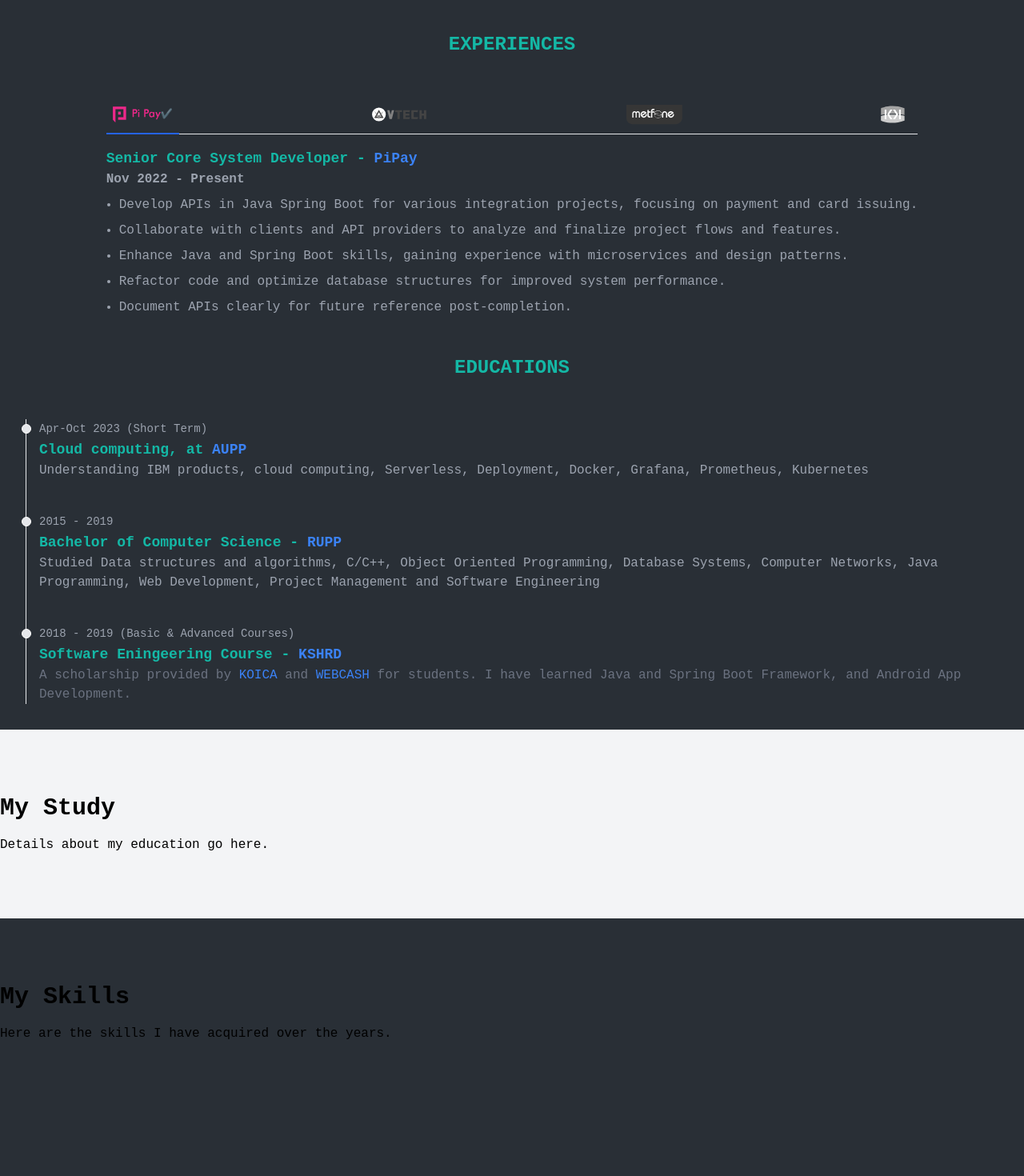
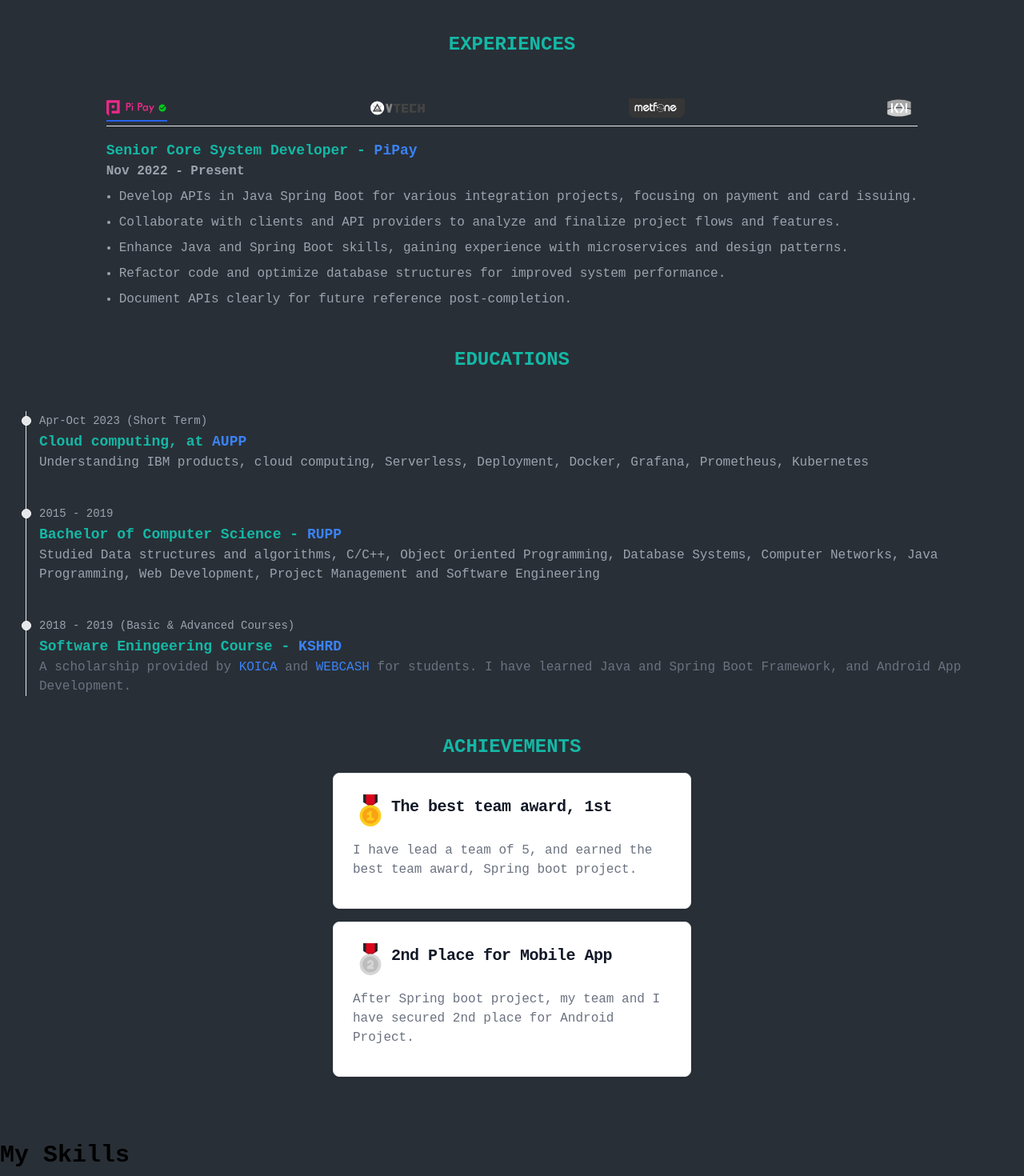
Before and after one commit to LeuKongsun/ksnl, a Next.js app: page / in a window 1280 px wide. Shown: the part 860-2330 px from the top of the page at 80% size. Before the commit the page ends 2284 px from the top, so only its background shows below. Built offline with nearby package versions, Linux system fonts and the light colour scheme.

Commit message:
feat(achievement): adding achievement

```diff
--- a/src/app/globals.css
+++ b/src/app/globals.css
@@ -21,3 +21,15 @@
 .svg-logo:hover {
   filter: grayscale(0%); /* Return to color on hover */
 }
+
+.flip-container {
+  perspective: 1000px;
+}
+
+.flipped .flipper {
+  transform: rotateY(180deg);
+}
+
+.backface-hidden {
+  backface-visibility: hidden;
+}
--- a/src/app/page.tsx
+++ b/src/app/page.tsx
@@ -1,3 +1,4 @@
+import Achievement from "@/components/achievement/Achievement";
 import Education from "@/components/education/Education";
 import Experiences from "@/components/experiences/Experiences";
 import Hero from "@/components/hero/Hero";
@@ -14,10 +15,7 @@
       <Education />
 
       {/* Study Section */}
-      <section id="study" className="py-20 bg-gray-100">
-        <h2 className="text-3xl font-bold">My Study</h2>
-        <p className="mt-4">Details about my education go here.</p>
-      </section>
+      <Achievement />
 
       {/* Skills Section */}
       <section id="skills" className="py-20">
--- /dev/null
+++ b/src/components/achievement/Achievement.tsx
@@ -0,0 +1,43 @@
+import GoldIcon from "@/public/icons/BestAwardIcon";
+import SilverAwardIcon from "@/public/icons/SilverAwardIcon";
+import React from "react";
+
+const Achievement = () => {
+  return (
+    <div className="flex flex-col items-center text-white gap-4 mt-4">
+      <h1 className="text-2xl text-teal-500 font-bold">ACHIEVEMENTS</h1>
+
+      <div className="max-w-md p-6 bg-white border border-gray-200 rounded-lg shadow dark:bg-gray-800 dark:border-gray-700">
+        <div className="flex items-center gap-1 mb-4">
+          <GoldIcon />
+          <a href="#">
+            <h5 className="mb-2 text-xl font-semibold tracking-tight text-gray-900 dark:text-white">
+              The best team award, 1st
+            </h5>
+          </a>
+        </div>
+        <p className="mb-3 font-normal text-gray-500 dark:text-gray-400">
+          I have lead a team of 5, and earned the best team award, Spring boot
+          project.
+        </p>
+      </div>
+
+      <div className="max-w-md p-6 bg-white border border-gray-200 rounded-lg shadow dark:bg-gray-800 dark:border-gray-700">
+        <div className="flex items-center gap-1 mb-4">
+          <SilverAwardIcon />
+          <a href="#">
+            <h5 className="mb-2 text-xl font-semibold tracking-tight text-gray-900 dark:text-white">
+              2nd Place for Mobile App
+            </h5>
+          </a>
+        </div>
+        <p className="mb-3 font-normal text-gray-500 dark:text-gray-400">
+          After Spring boot project, my team and I have secured 2nd place for
+          Android Project.
+        </p>
+      </div>
+    </div>
+  );
+};
+
+export default Achievement;
--- a/src/components/experiences/TabView.tsx
+++ b/src/components/experiences/TabView.tsx
@@ -7,6 +7,7 @@
 import JobDescription from "./JobDescription";
 import { Tab } from "@/types/type";
 import { bikayData, metfoneData, pipayData, vtechData } from "@/data/Jobs";
+import DoneIcon from "@/public/icons/DoneIcon";
 
 const tabs: Tab[] = [
   { name: "Pipay", component: <Pipay /> },
@@ -28,12 +29,12 @@
   return (
     <div>
       <div className="border-b border-gray-200 dark:border-gray-700">
-        <ul className="flex flex-wrap justify-between -mb-px font-medium text-center text-gray-500 dark:text-gray-400">
+        <ul className="flex flex-wrap justify-between -mb-px font-medium text-center text-gray-400 dark:text-gray-400">
           {tabs.map(({ name, component }) => (
             <li className="me-2" key={name}>
               <button
                 onClick={() => setActiveTab(name)}
-                className={`inline-flex items-center justify-center p-2 border-b-2 rounded-t-lg ${
+                className={`inline-flex items-center justify-center border-b-2 rounded-t-lg ${
                   activeTab === name
                     ? "text-blue-600 border-blue-600 dark:text-blue-500 dark:border-blue-500"
                     : "border-transparent hover:text-gray-600 hover:border-gray-300 dark:hover:text-gray-300 svg-logo"
@@ -41,9 +42,11 @@
                 aria-current={activeTab === name ? "page" : undefined}
               >
                 {name === "Pipay" ? (
-                  <span className="flex items-center">
+                  <span className="flex items-center gap-1">
                     <Pipay />
-                    <span className="text-xs">✔️</span>
+                    <span className="text-xs">
+                      <DoneIcon />
+                    </span>
                   </span>
                 ) : (
                   component
--- /dev/null
+++ b/src/public/icons/BestAwardIcon.tsx
@@ -0,0 +1,41 @@
+const BestAwardIcon = () => {
+  return (
+    <svg viewBox="0 0 64 64" width={44} height={44} xmlns="http://www.w3.org/2000/svg" fill="#000000">
+      <g id="SVGRepo_bgCarrier" stroke-width="0"></g>
+      <g
+        id="SVGRepo_tracerCarrier"
+        strokeLinecap="round"
+        strokeLinejoin="round"
+      ></g>
+      <g id="SVGRepo_iconCarrier">
+        {" "}
+        <g id="Flat">
+          {" "}
+          <g id="Color">
+            {" "}
+            <polygon
+              fill="#212529"
+              points="45 17 32 25 19 17 19 3 45 3 45 17"
+            ></polygon>{" "}
+            <polygon
+              fill="#dd051d"
+              points="40 3 40 20.08 32 25 24 20.08 24 3 40 3"
+            ></polygon>{" "}
+            <path
+              d="M32,25l6.49-4a21.36,21.36,0,0,0-13,0Z"
+              fill="#a60416"
+            ></path>{" "}
+            <circle cx="32" cy="41.5" fill="#fccd1d" r="19.5"></circle>{" "}
+            <circle cx="32" cy="41.5" fill="#f9a215" r="14.5"></circle>{" "}
+            <path
+              d="M34.13,43.63V33H29.88a3.19,3.19,0,0,1-3.19,3.19H25.63v4.25h4.25v3.19a2.13,2.13,0,0,1-2.13,2.12H25.63V50H38.38V45.75H36.25A2.12,2.12,0,0,1,34.13,43.63Z"
+              fill="#fccd1d"
+            ></path>{" "}
+          </g>{" "}
+        </g>{" "}
+      </g>
+    </svg>
+  );
+};
+
+export default BestAwardIcon;
--- /dev/null
+++ b/src/public/icons/DoneIcon.tsx
@@ -0,0 +1,23 @@
+const DoneIcon = () => {
+  return (
+    <svg viewBox="0 0 24 24" fill="none" width={12} height={12} xmlns="http://www.w3.org/2000/svg">
+      <g id="SVGRepo_bgCarrier" stroke-width="0"></g>
+      <g
+        id="SVGRepo_tracerCarrier"
+        stroke-linecap="round"
+        stroke-linejoin="round"
+      ></g>
+      <g id="SVGRepo_iconCarrier">
+        {" "}
+        <path
+          fill-rule="evenodd"
+          clip-rule="evenodd"
+          d="M12 21C16.9706 21 21 16.9706 21 12C21 10.1666 20.4518 8.46124 19.5103 7.03891L12.355 14.9893C11.6624 15.7589 10.4968 15.8726 9.66844 15.2513L6.4 12.8C5.95817 12.4686 5.86863 11.8418 6.2 11.4C6.53137 10.9582 7.15817 10.8686 7.6 11.2L10.8684 13.6513L18.214 5.48955C16.5986 3.94717 14.4099 3 12 3C7.02944 3 3 7.02944 3 12C3 16.9706 7.02944 21 12 21Z"
+          fill="#00cc18"
+        ></path>{" "}
+      </g>
+    </svg>
+  );
+};
+
+export default DoneIcon;
--- /dev/null
+++ b/src/public/icons/SilverAwardIcon.tsx
@@ -0,0 +1,41 @@
+const SilverAwardIcon = () => {
+  return (
+    <svg viewBox="0 0 64 64" width={44} height={44} xmlns="http://www.w3.org/2000/svg" fill="#000000">
+      <g id="SVGRepo_bgCarrier" stroke-width="0"></g>
+      <g
+        id="SVGRepo_tracerCarrier"
+        stroke-linecap="round"
+        stroke-linejoin="round"
+      ></g>
+      <g id="SVGRepo_iconCarrier">
+        {" "}
+        <g id="Flat">
+          {" "}
+          <g id="Color">
+            {" "}
+            <polygon
+              fill="#212529"
+              points="45 17 32 25 19 17 19 3 45 3 45 17"
+            ></polygon>{" "}
+            <polygon
+              fill="#dd051d"
+              points="40 3 40 20.08 32 25 24 20.08 24 3 40 3"
+            ></polygon>{" "}
+            <path
+              d="M32,25l6.49-4a21.36,21.36,0,0,0-13,0Z"
+              fill="#a60416"
+            ></path>{" "}
+            <circle cx="32" cy="41.5" fill="#d6d6d6" r="19.5"></circle>{" "}
+            <circle cx="32" cy="41.5" fill="#bdbdbd" r="14.5"></circle>{" "}
+            <path
+              d="M33.88,33.57a6.49,6.49,0,0,0-5.81,1.23,6.41,6.41,0,0,0-2.21,4.89H30c0-2.24,3.37-2.38,4-1,1,2.1-8,7-8,7v4H38v-4H34a7.07,7.07,0,0,0,4-7.54A6.16,6.16,0,0,0,33.88,33.57Z"
+              fill="#d6d6d6"
+            ></path>{" "}
+          </g>{" "}
+        </g>{" "}
+      </g>
+    </svg>
+  );
+};
+
+export default SilverAwardIcon;
```
